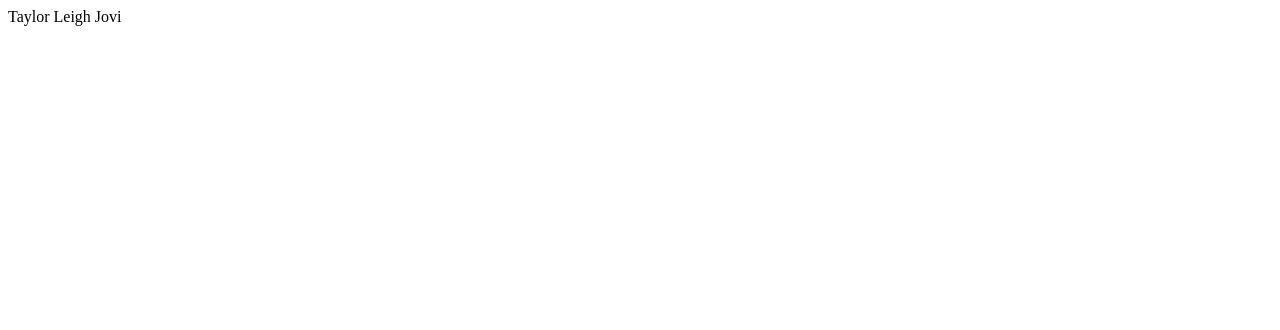
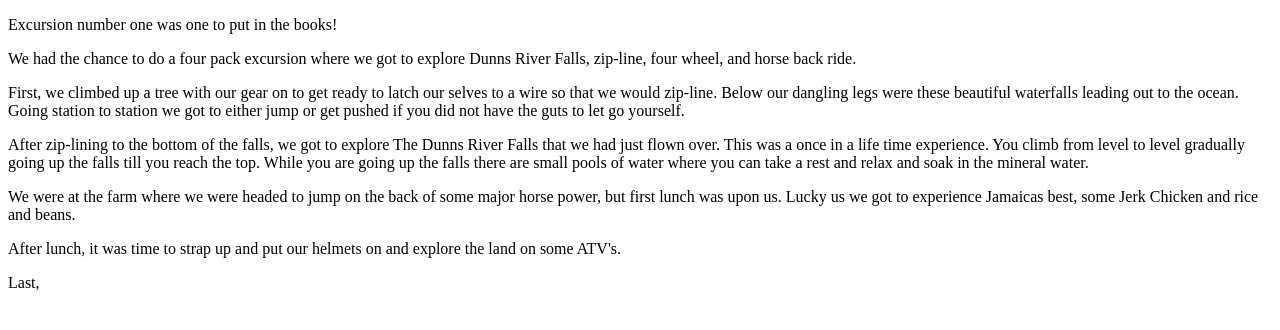
Before and after one commit to taylorljovi/html-me-something, a plain HTML site: page index.html in a window 1280 px wide. Drawn offline with Linux system fonts and the light colour scheme.

Commit message:
Started my paragraphs

```diff
--- a/index.html
+++ b/index.html
@@ -1 +1,17 @@
-<p> Taylor Leigh Jovi </p>
+<!DOCTYPE html>
+
+<html>
+   <head>
+      <title>My trip to Jamaica!</title>
+   </head>
+
+   <body>
+       <p>Excursion number one was one to put in the books!</p>
+       <p>We had the chance to do a four pack excursion where we got to explore Dunns River Falls, zip-line, four wheel, and horse back ride.</p>
+       <p>First, we climbed up a tree with our gear on to get ready to latch our selves to a wire so that we would zip-line. Below our dangling legs were these beautiful waterfalls leading out to the ocean. Going station to station we got to either jump or get pushed if you did not have the guts to let go yourself. </p>
+       <p>After zip-lining to the bottom of the falls, we got to explore The Dunns River Falls that we had just flown over. This was a once in a life time experience. You climb from level to level gradually going up the falls till you reach the top. While you are going up the falls there are small pools of water where you can take a rest and relax and soak in the mineral water.</p>
+       <p>We were at the farm where we were headed to jump on the back of some major horse power, but first lunch was upon us. Lucky us we got to experience Jamaicas best, some Jerk Chicken and rice and beans.</p>
+       <p>After lunch, it was time to strap up and put our helmets on and explore the land on some ATV's.  </p>
+       <p>Last, </p>
+   </body>
+</html>
```
